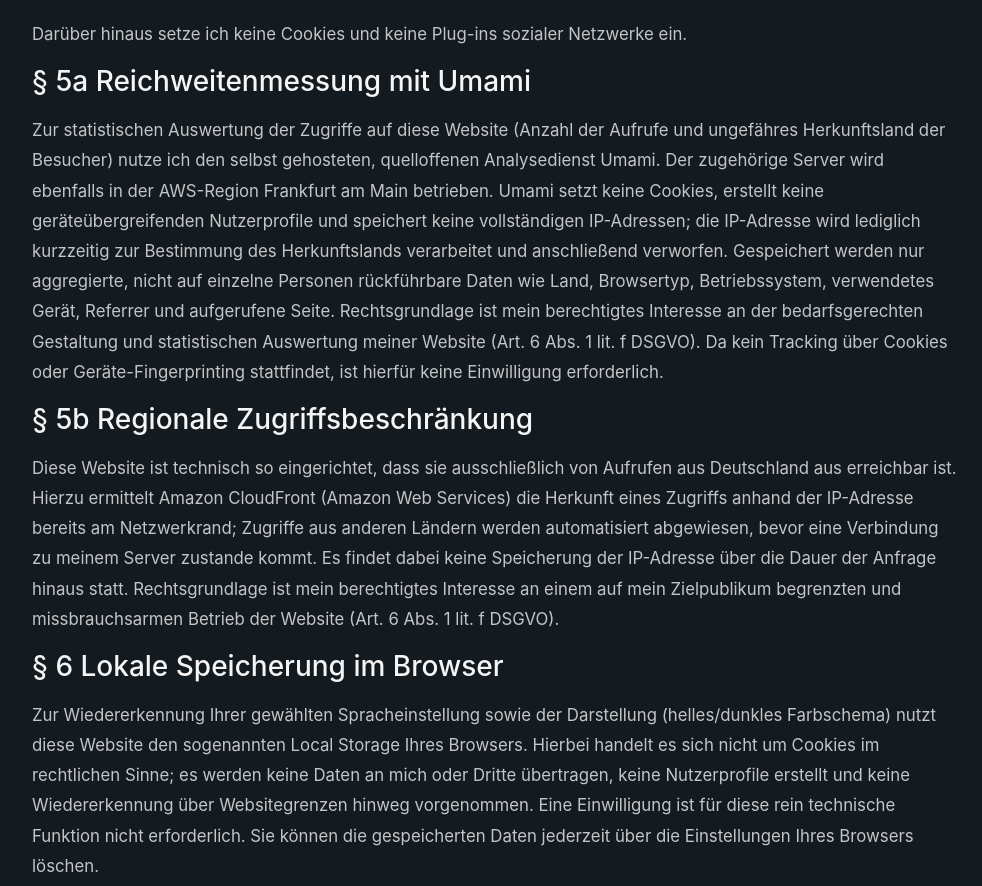
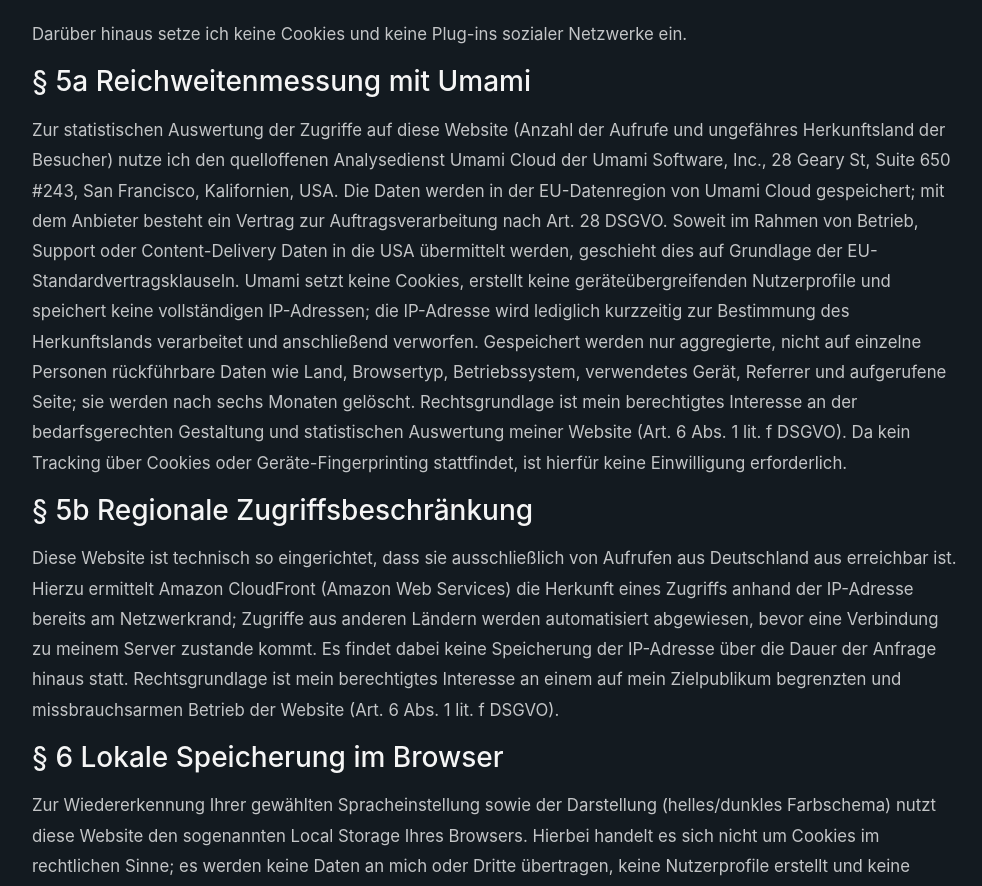
Before and after one commit to dev-dany97/personal-website, a Next.js app: page /datenschutz in a window 1280 px wide. Shown: the part 2229-3115 px from the top of the page, without its empty margins (145-1127 px from the left). Built offline with nearby package versions, Linux system fonts and the light colour scheme; no server answers.

Commit message:
switch to umami cloud

```diff
--- a/next.config.mjs
+++ b/next.config.mjs
@@ -1,3 +1,14 @@
+// Umami's script and its event endpoint live on whatever host
+// NEXT_PUBLIC_UMAMI_SRC points to (self-hosted or Umami Cloud), so the CSP
+// follows that build-time variable instead of hard-coding a host.
+const umamiOrigins = (() => {
+	const src = process.env.NEXT_PUBLIC_UMAMI_SRC;
+	if (!src) return [];
+	const origin = new URL(src).origin;
+	// Umami Cloud has historically sent events through a separate gateway host.
+	return origin.endsWith('.umami.is') ? [origin, 'https://api-gateway.umami.dev'] : [origin];
+})().join(' ');
+
 const mediaOrigin = process.env.NEXT_PUBLIC_MEDIA_BASE_URL
 	? new URL(process.env.NEXT_PUBLIC_MEDIA_BASE_URL).origin
 	: '';
@@ -6,10 +17,10 @@ const csp = [
 	"default-src 'self'",
 	"img-src 'self' data: https://media.valorant-api.com",
 	`media-src 'self' ${mediaOrigin}`,
-	"script-src 'self' 'unsafe-inline' https://cdn.jsdelivr.net https://cdnjs.cloudflare.com https://analytics.d-mohles.de",
+	`script-src 'self' 'unsafe-inline' https://cdn.jsdelivr.net https://cdnjs.cloudflare.com ${umamiOrigins}`,
 	"style-src 'self' 'unsafe-inline' https://fonts.googleapis.com",
 	"font-src 'self' data: https://fonts.gstatic.com",
-	"connect-src 'self' https://formspree.io https://analytics.d-mohles.de",
+	`connect-src 'self' https://formspree.io ${umamiOrigins}`,
 	"form-action 'self' https://formspree.io",
 	"frame-ancestors 'none'",
 	"base-uri 'self'",
--- a/src/app/datenschutz/page.tsx
+++ b/src/app/datenschutz/page.tsx
@@ -116,15 +116,19 @@ export default function Datenschutz() {
                   <h3>§ 5a Reichweitenmessung mit Umami</h3>
                   <p>
                     Zur statistischen Auswertung der Zugriffe auf diese Website (Anzahl der Aufrufe und ungefähres
-                    Herkunftsland der Besucher) nutze ich den selbst gehosteten, quelloffenen Analysedienst Umami. Der
-                    zugehörige Server wird ebenfalls in der AWS-Region Frankfurt am Main betrieben. Umami setzt keine
+                    Herkunftsland der Besucher) nutze ich den quelloffenen Analysedienst Umami Cloud der Umami Software, Inc.,
+                    28 Geary St, Suite 650 #243, San Francisco, Kalifornien, USA. Die Daten werden in der EU-Datenregion
+                    von Umami Cloud gespeichert; mit dem Anbieter besteht ein Vertrag zur Auftragsverarbeitung nach
+                    Art. 28 DSGVO. Soweit im Rahmen von Betrieb, Support oder Content-Delivery Daten in die USA
+                    übermittelt werden, geschieht dies auf Grundlage der EU-Standardvertragsklauseln. Umami setzt keine
                     Cookies, erstellt keine geräteübergreifenden Nutzerprofile und speichert keine vollständigen
                     IP-Adressen; die IP-Adresse wird lediglich kurzzeitig zur Bestimmung des Herkunftslands verarbeitet
                     und anschließend verworfen. Gespeichert werden nur aggregierte, nicht auf einzelne Personen
                     rückführbare Daten wie Land, Browsertyp, Betriebssystem, verwendetes Gerät, Referrer und aufgerufene
-                    Seite. Rechtsgrundlage ist mein berechtigtes Interesse an der bedarfsgerechten Gestaltung und
-                    statistischen Auswertung meiner Website (Art. 6 Abs. 1 lit. f DSGVO). Da kein Tracking über Cookies
-                    oder Geräte-Fingerprinting stattfindet, ist hierfür keine Einwilligung erforderlich.
+                    Seite; sie werden nach sechs Monaten gelöscht. Rechtsgrundlage ist mein berechtigtes Interesse an der
+                    bedarfsgerechten Gestaltung und statistischen Auswertung meiner Website (Art. 6 Abs. 1 lit. f
+                    DSGVO). Da kein
+                    Tracking über Cookies oder Geräte-Fingerprinting stattfindet, ist hierfür keine Einwilligung erforderlich.
                   </p>
 
                   <h3>§ 5b Regionale Zugriffsbeschränkung</h3>
@@ -263,12 +267,15 @@ export default function Datenschutz() {
                   <h3>§ 5a Traffic Analysis with Umami</h3>
                   <p>
                     For statistical analysis of visits to this website (number of visits and approximate country of
-                    origin of visitors), I use the self-hosted, open-source analytics service Umami. The associated
-                    server is also operated in the AWS Frankfurt am Main region. Umami does not set cookies, does not
-                    create cross-device user profiles, and does not store full IP addresses; the IP address is only
-                    processed briefly to determine the country of origin and is then discarded. Only aggregated data
-                    that cannot be traced back to individuals is stored, such as country, browser type, operating
-                    system, device used, referrer, and page visited. The legal basis is my legitimate interest in the
+                    origin of visitors), I use the open-source analytics service Umami Cloud provided by Umami Software, Inc.,
+                    28 Geary St, Suite 650 #243, San Francisco, California, USA. The data is stored in the EU data region of
+                    Umami Cloud; a data processing agreement pursuant to Art. 28 GDPR is in place with the provider. Where
+                    data is transferred to the USA in the course of operations, support or content delivery, this is
+                    based on the EU Standard Contractual Clauses. Umami does not set cookies, does not create
+                    cross-device user profiles, and does not store full IP addresses; the IP address is only processed
+                    briefly to determine the country of origin and is then discarded. Only aggregated data that cannot
+                    be traced back to individuals is stored, such as country, browser type, operating system, device used, referrer, and
+                    page visited; it is deleted after six months. The legal basis is my legitimate interest in the
                     needs-based design and statistical evaluation of my website (Art. 6(1)(f) GDPR). Since no tracking
                     via cookies or device fingerprinting takes place, no consent is required for this.
                   </p>
```
